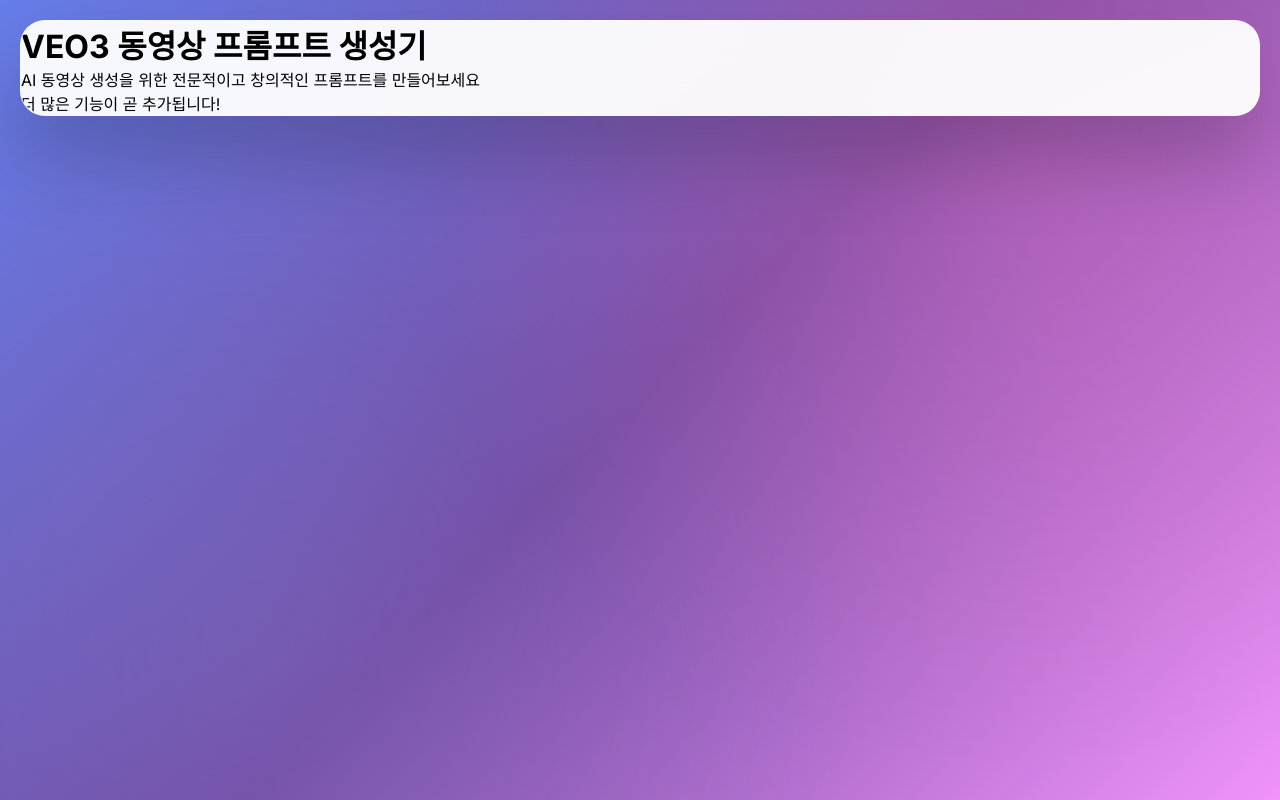
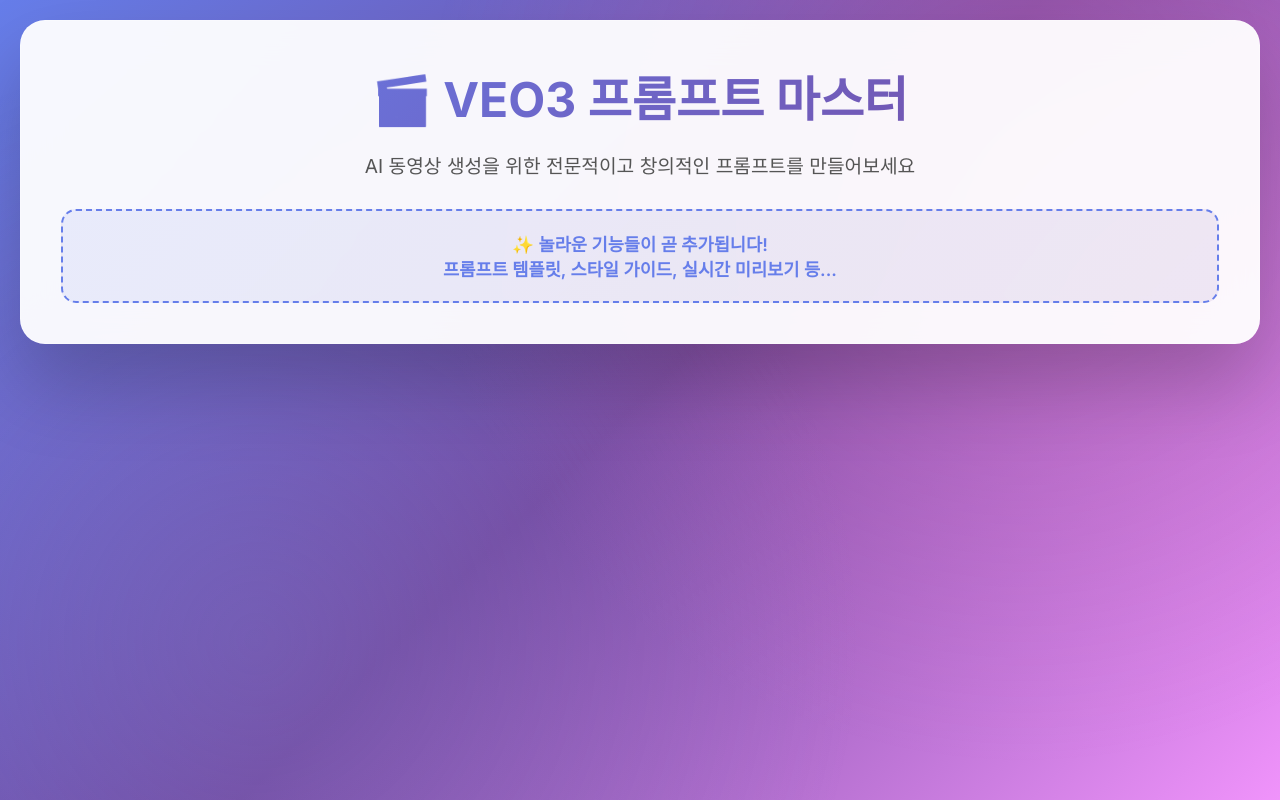
Before and after one commit to elecan21-commits/veo3-prompt-generator, a plain HTML site: page index.html in a window 1280 px wide. Drawn offline with Linux system fonts and the light colour scheme.

Commit message:
UI 개선: 제목을 더 멋지게 변경하고 스타일링 추가

```diff
--- a/index.html
+++ b/index.html
@@ -44,16 +44,47 @@
             box-shadow: 0 40px 80px rgba(0, 0, 0, 0.2);
             overflow: hidden;
             border: 1px solid rgba(255, 255, 255, 0.2);
+            padding: 40px;
+            text-align: center;
+        }
+
+        .header h1 {
+            font-size: 3em;
+            color: #1a1a2e;
+            margin-bottom: 20px;
+            background: linear-gradient(135deg, #667eea, #764ba2);
+            -webkit-background-clip: text;
+            -webkit-text-fill-color: transparent;
+            background-clip: text;
+        }
+
+        .header p {
+            font-size: 1.2em;
+            color: #555;
+            margin-bottom: 30px;
+        }
+
+        .coming-soon {
+            font-size: 1.1em;
+            color: #667eea;
+            font-weight: 600;
+            padding: 20px;
+            background: linear-gradient(135deg, rgba(102, 126, 234, 0.1), rgba(118, 75, 162, 0.1));
+            border-radius: 15px;
+            border: 2px dashed #667eea;
         }
     </style>
 </head>
 <body>
     <div class="container">
         <div class="header">
-            <h1>VEO3 동영상 프롬프트 생성기</h1>
+            <h1>🎬 VEO3 프롬프트 마스터</h1>
             <p>AI 동영상 생성을 위한 전문적이고 창의적인 프롬프트를 만들어보세요</p>
         </div>
-        <p>더 많은 기능이 곧 추가됩니다!</p>
+        <div class="coming-soon">
+            ✨ 놀라운 기능들이 곧 추가됩니다!
+            <br>프롬프트 템플릿, 스타일 가이드, 실시간 미리보기 등...
+        </div>
     </div>
 </body>
 </html>
```
